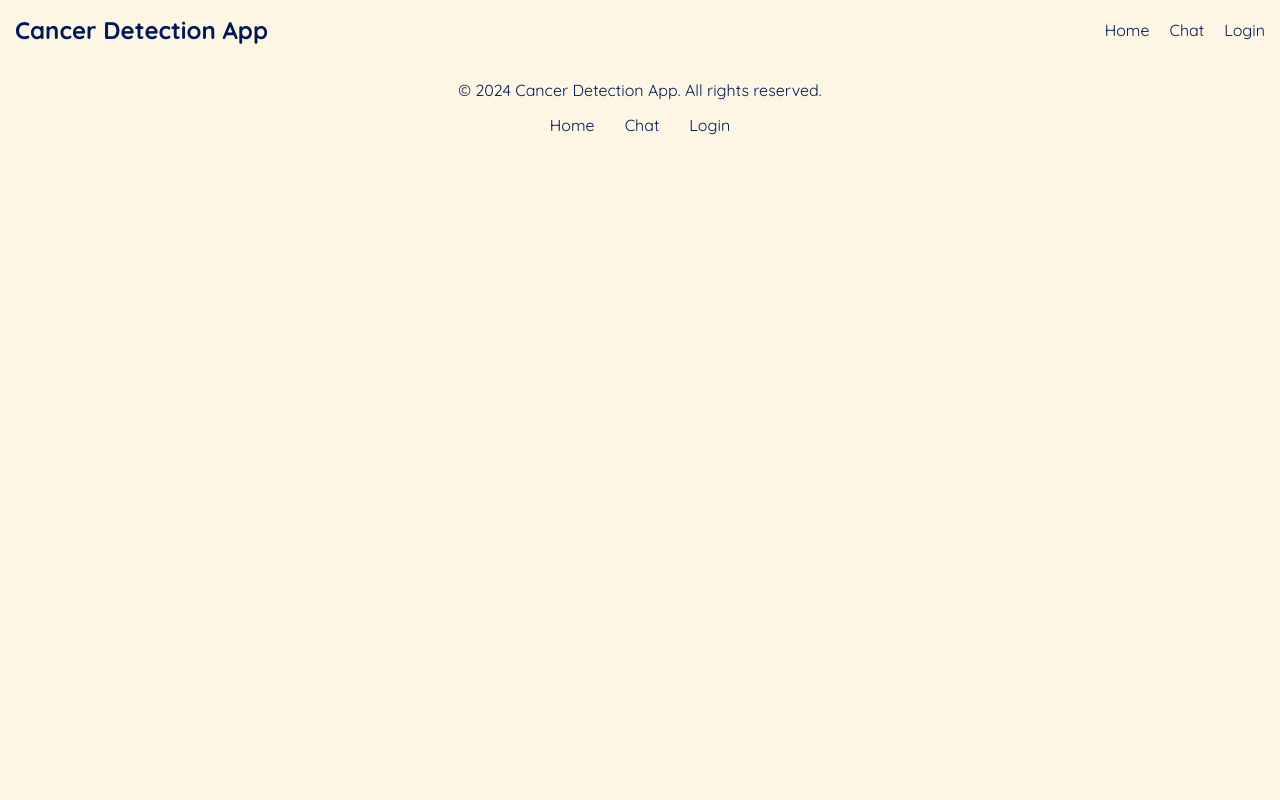
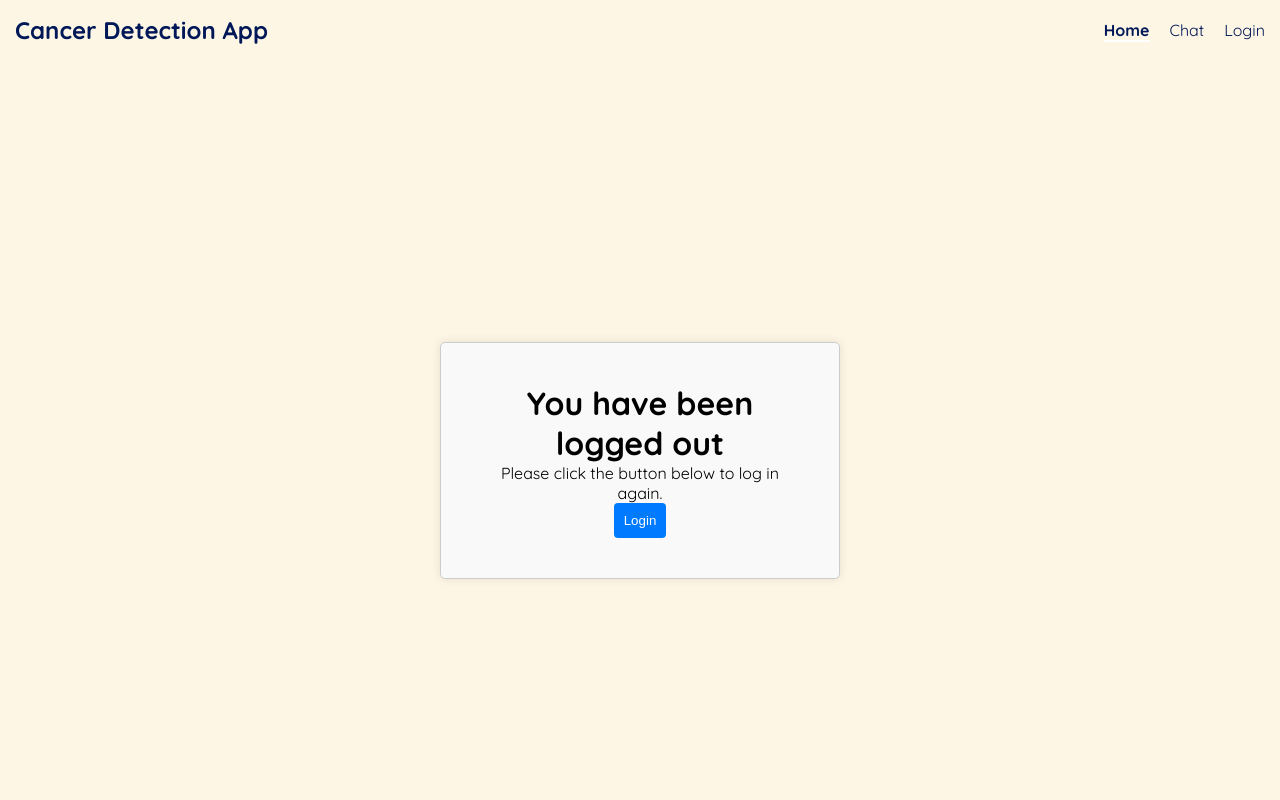
Before and after one commit to hiki7/medhelper, an Angular app in the folder frontend/cancer-detection-app/: page /logout in a window 1280 px wide. Before the commit this address led to /. Shown: the top 800 px of the page. Built offline with nearby package versions, Linux system fonts and the light colour scheme.

Commit message:
add: logout logic and auth-state service for updating navbar dynamically without needing to reload the page

```diff
--- a/frontend/cancer-detection-app/src/app/app-routing.module.ts
+++ b/frontend/cancer-detection-app/src/app/app-routing.module.ts
@@ -4,12 +4,14 @@ import { MainPageComponent } from './pages/main-page/main-page.component';
 import { LoginComponent } from './pages/login/login.component';
 import {RegisterComponent} from './pages/register/register.component';
 import {ConfirmationComponent} from './pages/confirmation/confirmation.component';
+import {LogoutComponent} from './pages/logout/logout.component';
 
 const routes: Routes = [
   { path: '', component: MainPageComponent },
   { path: 'login', component: LoginComponent },
   { path: 'register', component: RegisterComponent },
   { path: 'confirmation', component: ConfirmationComponent },
+  { path: 'logout', component: LogoutComponent }
 ];
 
 @NgModule({
--- a/frontend/cancer-detection-app/src/app/app.component.html
+++ b/frontend/cancer-detection-app/src/app/app.component.html
@@ -4,12 +4,14 @@
     <ul class="navbar-menu">
       <li><a routerLink="/" routerLinkActive="active">Home</a></li>
       <li><a routerLink="/chat" routerLinkActive="active">Chat</a></li>
-      <li><a routerLink="/login" routerLinkActive="active">Login</a></li>
+      <li *ngIf="!logged"><a routerLink="/login" routerLinkActive="active">Login</a></li>
+      <li *ngIf="logged"><a routerLink="/logout" routerLinkActive="active">Logout</a></li>
     </ul>
   </div>
 </nav>
 
 <router-outlet></router-outlet>
+
 <footer class="footer">
   <div class="footer-content">
     <p>&copy; 2024 Cancer Detection App. All rights reserved.</p>
--- a/frontend/cancer-detection-app/src/app/app.component.ts
+++ b/frontend/cancer-detection-app/src/app/app.component.ts
@@ -1,10 +1,22 @@
 import { Component } from '@angular/core';
+import { AuthService } from './auth.service'; // Adjust the path as necessary
+import { AuthStateService } from './auth-state.service'; // Import the new service
 
 @Component({
   selector: 'app-root',
   templateUrl: './app.component.html',
-  styleUrl: './app.component.css'
+  styleUrls: ['./app.component.css']
 })
 export class AppComponent {
-  title = 'cancer-detection-app';
+  logged: boolean = false;
+
+  constructor(private authService: AuthService, private authState: AuthStateService) {
+    this.authState.loggedIn$.subscribe(loggedIn => {
+      this.logged = loggedIn; // Update logged status based on state changes
+    });
+  }
+
+  logout() {
+    this.authService.logout(); // Call the logout method
+  }
 }
--- a/frontend/cancer-detection-app/src/app/app.module.ts
+++ b/frontend/cancer-detection-app/src/app/app.module.ts
@@ -9,6 +9,7 @@ import { MainPageComponent } from './pages/main-page/main-page.component';
 import { LoginComponent } from './pages/login/login.component';
 import { RegisterComponent } from './pages/register/register.component';
 import { ConfirmationComponent } from './pages/confirmation/confirmation.component';
+import { LogoutComponent } from './pages/logout/logout.component';
 
 @NgModule({
   declarations: [
@@ -16,7 +17,8 @@ import { ConfirmationComponent } from './pages/confirmation/confirmation.compone
     MainPageComponent,
     LoginComponent,
     RegisterComponent,
-    ConfirmationComponent
+    ConfirmationComponent,
+    LogoutComponent
   ],
   imports: [
     BrowserModule,
--- /dev/null
+++ b/frontend/cancer-detection-app/src/app/auth-state.service.ts
@@ -0,0 +1,14 @@
+import { Injectable } from '@angular/core';
+import { BehaviorSubject } from 'rxjs';
+
+@Injectable({
+  providedIn: 'root'
+})
+export class AuthStateService {
+  private loggedInSubject = new BehaviorSubject<boolean>(false);
+  loggedIn$ = this.loggedInSubject.asObservable();
+
+  setLoggedIn(value: boolean) {
+    this.loggedInSubject.next(value);
+  }
+}
--- a/frontend/cancer-detection-app/src/app/auth.service.ts
+++ b/frontend/cancer-detection-app/src/app/auth.service.ts
@@ -1,6 +1,7 @@
 import { Injectable } from '@angular/core';
 import { HttpClient } from '@angular/common/http';
 import { Observable } from 'rxjs';
+import { AuthStateService } from './auth-state.service'; // Import the new service
 
 export interface Token {
   access: string;
@@ -13,14 +14,27 @@ export interface Token {
 export class AuthService {
   private apiUrl = 'http://127.0.0.1:8000/'; // Adjust based on your Django setup
 
-  constructor(private http: HttpClient) {}
+  constructor(private http: HttpClient, public authState: AuthStateService) {} // Change to public
 
   login(email: string, password: string): Observable<Token> {
     return this.http.post<Token>(`${this.apiUrl}login/`, { email, password });
   }
 
-  // Update the register method to include firstName and lastName
   register(firstName: string, lastName: string, email: string, password: string): Observable<any> {
     return this.http.post<any>(`${this.apiUrl}register/`, { firstName, lastName, email, password });
   }
+
+  logout(): void {
+    localStorage.removeItem('access');
+    localStorage.removeItem('refresh');
+    this.authState.setLoggedIn(false); // Notify the state change
+  }
+
+  handleLogin(data: Token): void {
+    if (data.access) {
+      localStorage.setItem('access', data.access);
+      localStorage.setItem('refresh', data.refresh);
+      this.authState.setLoggedIn(true); // Notify the state change
+    }
+  }
 }
--- a/frontend/cancer-detection-app/src/app/pages/login/login.component.ts
+++ b/frontend/cancer-detection-app/src/app/pages/login/login.component.ts
@@ -17,31 +17,25 @@ export class LoginComponent implements OnInit {
   constructor(private authService: AuthService, private router: Router) {}
 
   ngOnInit(): void {
-    if (typeof window !== 'undefined') {
-      const access: string | null = localStorage.getItem('access');
-      if (access) {
-        this.logged = true;
+    // Subscribe to logged in status
+    this.authService.authState.loggedIn$.subscribe(loggedIn => {
+      this.logged = loggedIn;
+      if (loggedIn) {
         this.router.navigate(['/chat']);
       }
-    }
+    });
+
+    // Check if already logged in
+    const access: string | null = localStorage.getItem('access');
+    this.logged = !!access; // Set logged status based on access token
   }
 
   login(): void {
-    this.authService.login(this.email, this.password).subscribe((data) => {
-      if (data.access) {
-        this.logged = true;
-        localStorage.setItem('access', data.access);
-        localStorage.setItem('refresh', data.refresh);
-        this.router.navigate(['/']);
-      }
+    this.authService.login(this.email, this.password).subscribe(data => {
+      this.authService.handleLogin(data); // Handle login logic
+      this.router.navigate(['/']);
     }, error => {
       this.errorMessage = 'Login failed. Please check your credentials.';
     });
   }
-
-  logout(): void {
-    this.logged = false;
-    localStorage.removeItem('access');
-    localStorage.removeItem('refresh');
-  }
 }
--- /dev/null
+++ b/frontend/cancer-detection-app/src/app/pages/logout/logout.component.css
@@ -0,0 +1,30 @@
+.logout-wrapper {
+  min-height: 100vh;
+  display: flex;
+  align-items: center;
+  justify-content: center;
+}
+
+.logout-container {
+  max-width: 400px;
+  width: 100%;
+  padding: 40px;
+  border: 1px solid #ccc;
+  border-radius: 5px;
+  background-color: #f9f9f9;
+  box-shadow: 0 0 10px rgba(0, 0, 0, 0.1);
+  text-align: center;
+}
+
+button {
+  padding: 10px;
+  background-color: #007BFF; /* Customize as needed */
+  color: white;
+  border: none;
+  border-radius: 4px;
+  cursor: pointer;
+}
+
+button:hover {
+  background-color: #0056b3; /* Customize as needed */
+}
--- /dev/null
+++ b/frontend/cancer-detection-app/src/app/pages/logout/logout.component.html
@@ -0,0 +1,7 @@
+<div class="logout-wrapper">
+  <div class="logout-container">
+    <h1>You have been logged out</h1>
+    <p>Please click the button below to log in again.</p>
+    <button (click)="redirectToLogin()">Login</button>
+  </div>
+</div>
--- /dev/null
+++ b/frontend/cancer-detection-app/src/app/pages/logout/logout.component.ts
@@ -0,0 +1,20 @@
+import { Component } from '@angular/core';
+import { Router } from '@angular/router';
+import { AuthService } from '../../auth.service'; // Adjust the path as necessary
+
+@Component({
+  selector: 'app-logout',
+  templateUrl: './logout.component.html',
+  styleUrls: ['./logout.component.css']
+})
+export class LogoutComponent {
+  constructor(private authService: AuthService, private router: Router) {}
+
+  ngOnInit() {
+    this.authService.logout(); // Call logout logic to clear tokens
+  }
+
+  redirectToLogin() {
+    this.router.navigate(['/login']); // Redirect to login page
+  }
+}
```
Also changed, not shown: 2 other files (tests, documents, lock files or other folders).
